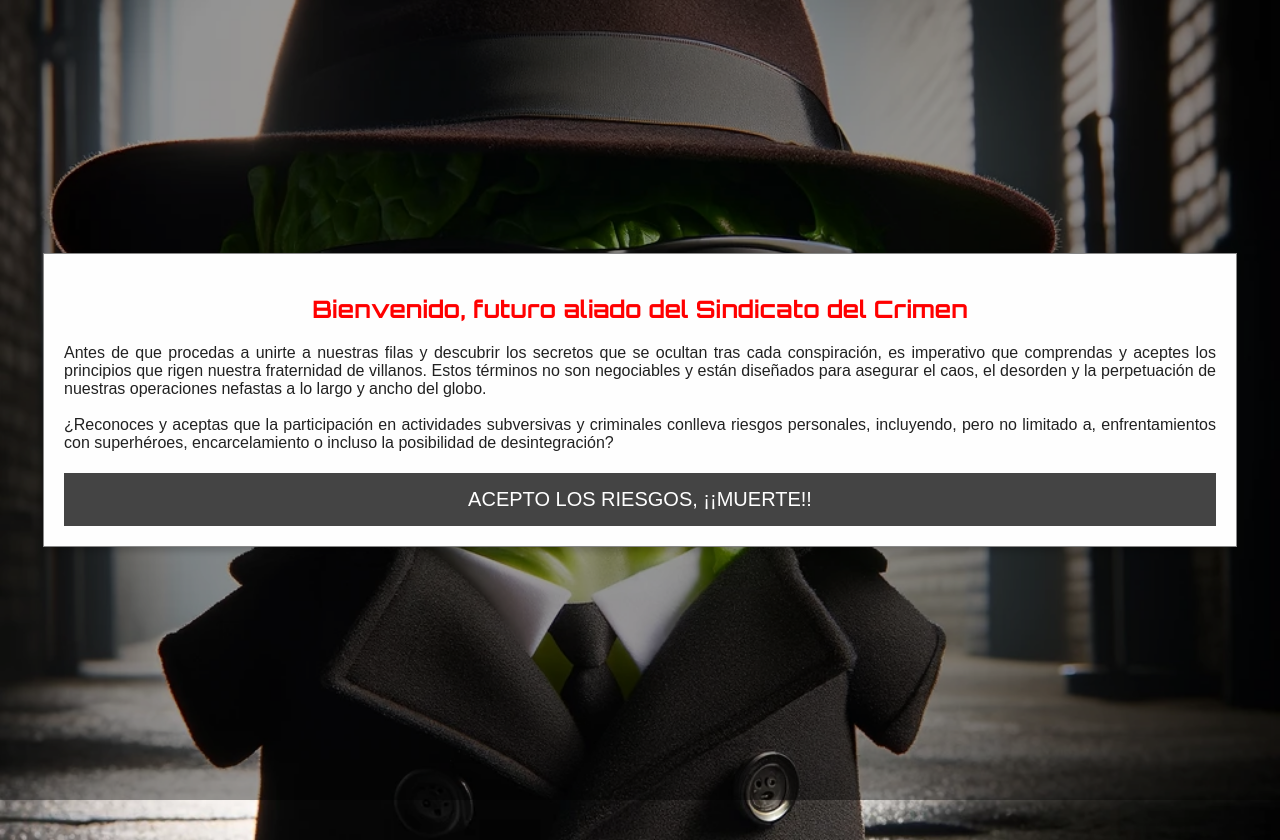
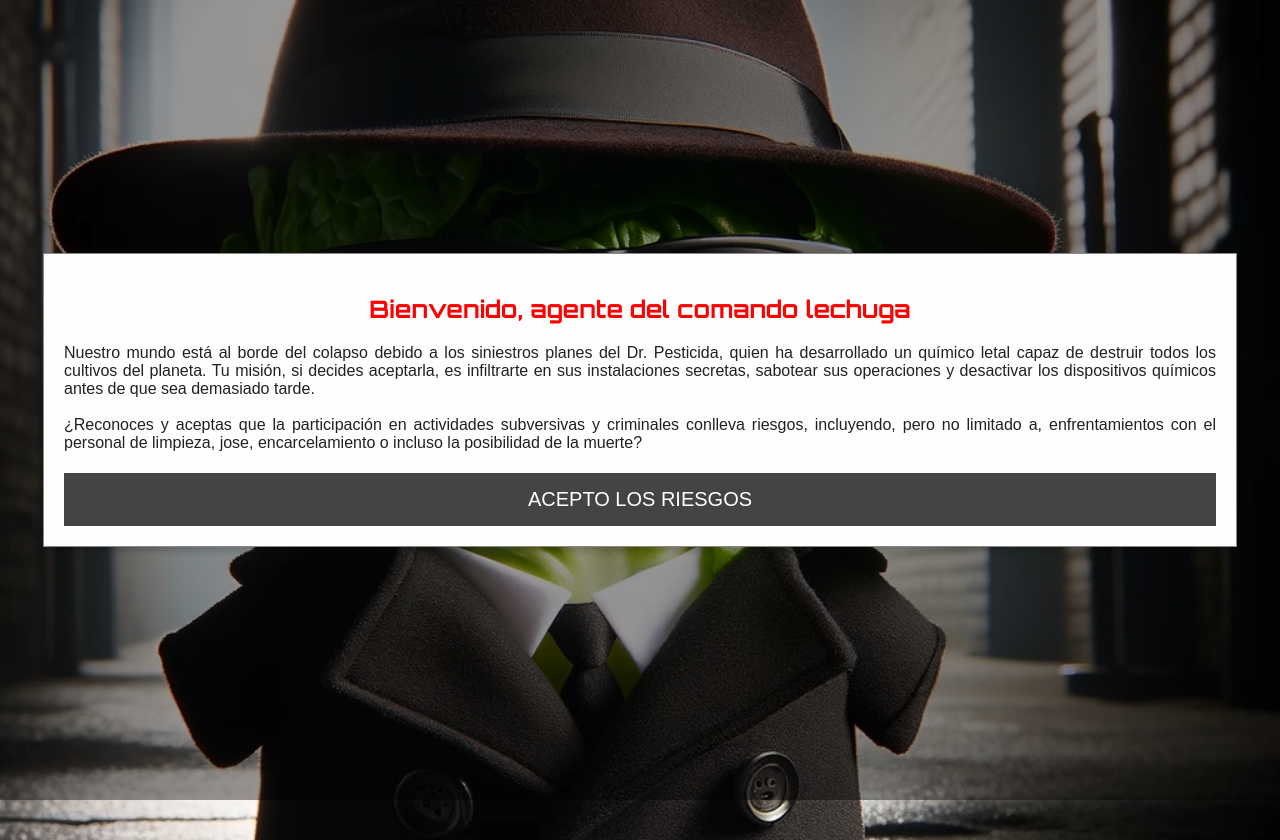
Before and after one commit to ElSindicatoDelCrimen/Mision-Lechuga, a plain HTML site: page index.html in a window 1280 px wide. Drawn offline with Linux system fonts and the light colour scheme.

Commit message:
Update index.html

```diff
--- a/index.html
+++ b/index.html
@@ -10,10 +10,10 @@
 <body>
     <div id="termsModal" class="modal">
         <div class="modal-content">
-            <h2>Bienvenido, futuro aliado del Sindicato del Crimen</h2>
-                <p>Antes de que procedas a unirte a nuestras filas y descubrir los secretos que se ocultan tras cada conspiración, es imperativo que comprendas y aceptes los principios que rigen nuestra fraternidad de villanos. Estos términos no son negociables y están diseñados para asegurar el caos, el desorden y la perpetuación de nuestras operaciones nefastas a lo largo y ancho del globo.<br>
-                <br>¿Reconoces y aceptas que la participación en actividades subversivas y criminales conlleva riesgos personales, incluyendo, pero no limitado a, enfrentamientos con superhéroes, encarcelamiento o incluso la posibilidad de desintegración?</p>
-            <button onclick="acceptTerms()">ACEPTO LOS RIESGOS, ¡¡MUERTE!!</button>
+            <h2>Bienvenido, agente del comando lechuga</h2>
+                <p>Nuestro mundo está al borde del colapso debido a los siniestros planes del Dr. Pesticida, quien ha desarrollado un químico letal capaz de destruir todos los cultivos del planeta. Tu misión, si decides aceptarla, es infiltrarte en sus instalaciones secretas, sabotear sus operaciones y desactivar los dispositivos químicos antes de que sea demasiado tarde.<br>
+                <br>¿Reconoces y aceptas que la participación en actividades subversivas y criminales conlleva riesgos, incluyendo, pero no limitado a, enfrentamientos con el personal de limpieza, jose, encarcelamiento o incluso la posibilidad de la muerte?</p>
+            <button onclick="acceptTerms()">ACEPTO LOS RIESGOS</button>
         </div>
     </div>
 
```
